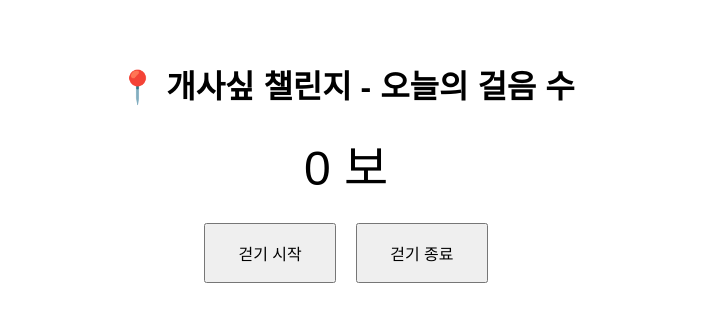
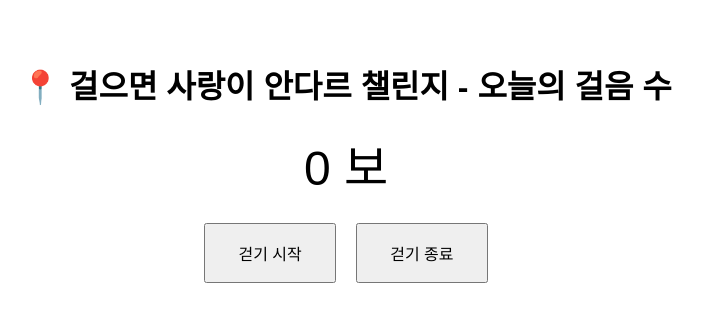
Before and after one commit to gyangyeon/uplex, a plain HTML site: page index.html in a window 1280 px wide. Shown: the whole page, without its empty margins (294-997 px from the left). Drawn offline with Linux system fonts and the light colour scheme.

Commit message:
Update and rename pedometer.html to index.html

```diff
--- a/pedometer.html
+++ b/index.html
@@ -26,7 +26,7 @@
   </style>
 </head>
 <body>
-  <h1>📍 개사싶 챌린지 - 오늘의 걸음 수</h1>
+  <h1>📍 걸으면 사랑이 안다르 챌린지 - 오늘의 걸음 수</h1>
   <div class="count" id="stepCount">0 보</div>
   <button onclick="startPedometer()">걷기 시작</button>
   <button onclick="stopPedometer()">걷기 종료</button>
```
